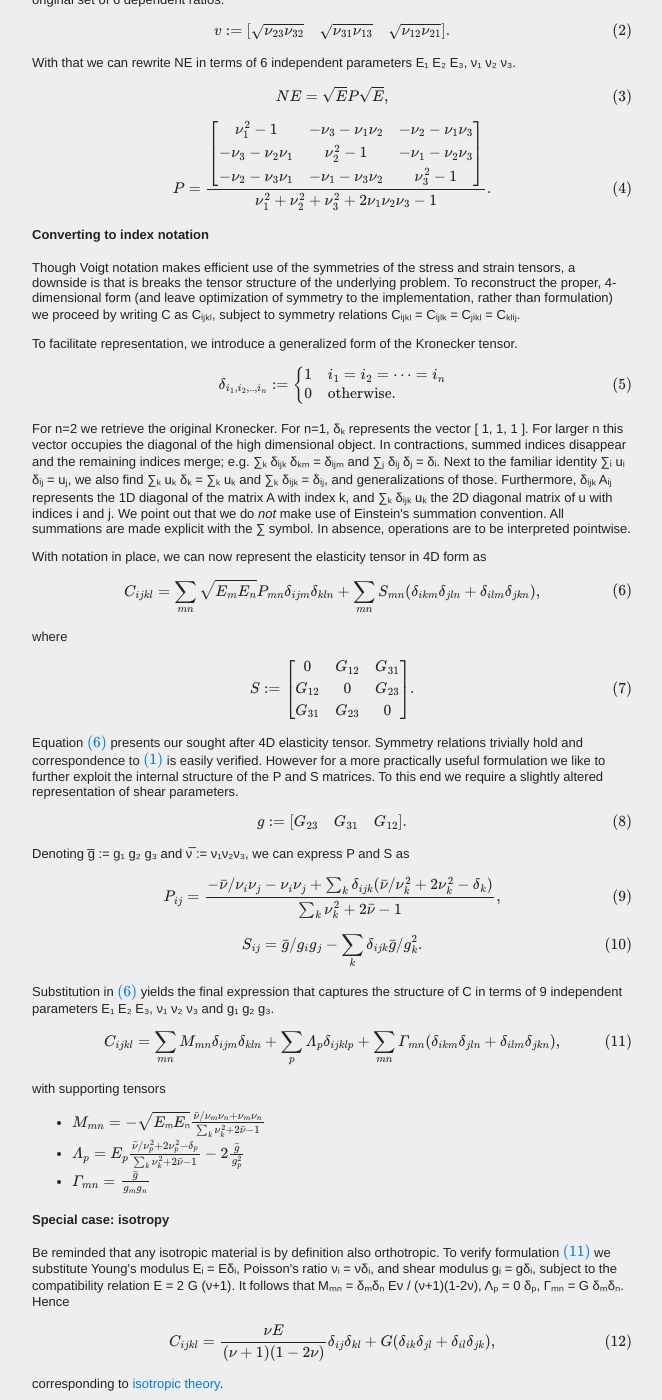
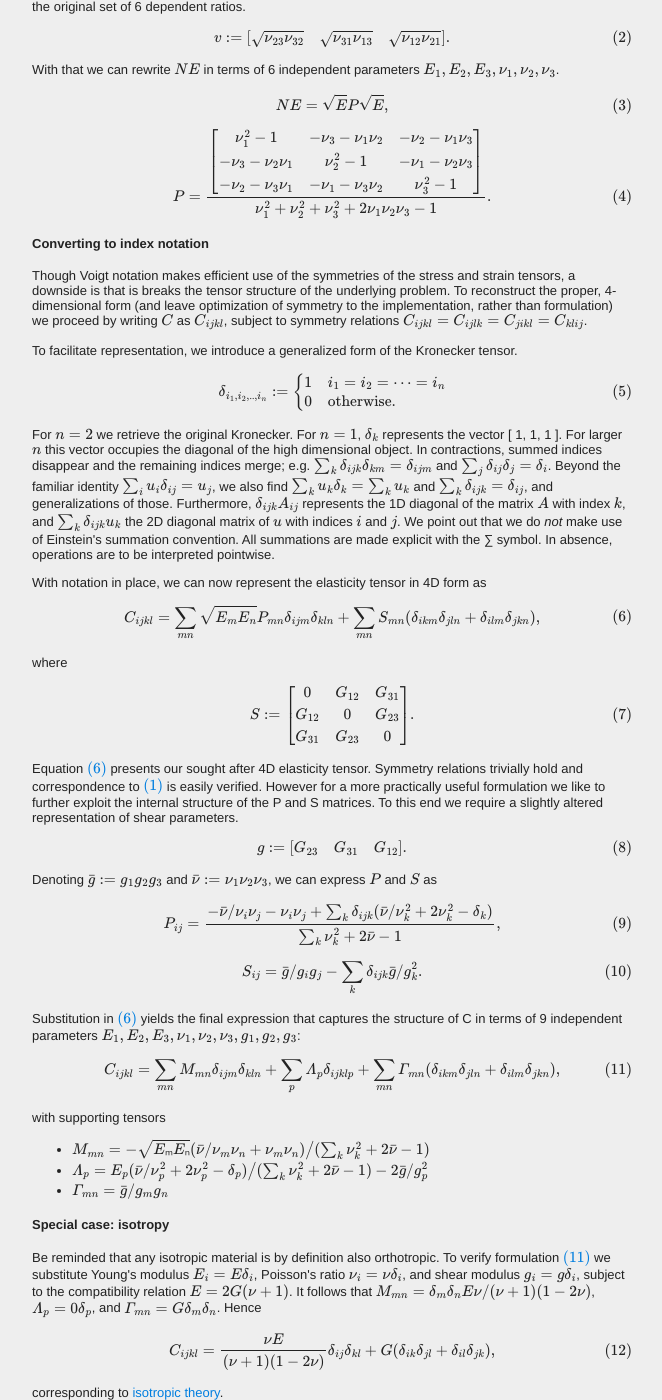
Before and after one commit to nutils/nutils.github.io, a Jekyll site: the page built from _posts/2014-03-06-orthotropic.html, in a window 1280 px wide and 1400 px high, scrolled down 789 px. Shown: the whole window, without its empty margins (308-970 px from the left). Built offline with Jekyll 4.4.1, drawn with Linux system fonts in a browser that asks for light colours; Markdown is read by kramdown in place of the engine named in the settings; formulas are drawn with MathJax 3; some of the changed text lies outside the part shown.

Commit message:
changed utf-8 maths for mathjax

```diff
--- a/_posts/2014-03-06-orthotropic.html
+++ b/_posts/2014-03-06-orthotropic.html
@@ -21,10 +21,10 @@ elasticity tensor in the preferred fourth-order form.</p>
 <h4>Starting point: Voigt notation</h4>
 
 <p>A convenient parameterization with clear physical relevance is the set of
-Young moduli E₁ E₂ E₃, shear moduli G₁₂ G₂₃ G₃₁, and Poisson's ratios ν₁₂ ν₂₃
-ν₃₁ and ν₂₁ ν₃₂ ν₁₃, with three interdependence relations ∑ⱼ Eⱼ νᵢⱼ = ∑ᵢ Eᵢ
-νⱼᵢ. In terms of these 12 dependent parameters, the elasticity tensor can be
-written in <a
+Young moduli `E_1, E_2, E_3`, shear moduli `G_{23}, G_{31}, G_{12}`, and Poisson's
+ratios `ν_{23}, ν_{31}, ν_{12}` and `ν_{32}, ν_{13}, ν_{21}`, with three
+interdependence relations `\sum_j E_j ν_{ij} = \sum_i E_i ν_{ji}`. In terms of
+these 12 dependent parameters, the elasticity tensor can be written in <a
 href="http://en.wikipedia.org/wiki/Voigt_notation">Voigt notation</a> as the
 following 6x6 symmetric matrix
 ``C := \begin{bmatrix} N E & 0 \\ 0 & G \end{bmatrix}, \label{voigt}`` where
@@ -34,12 +34,12 @@ G := \begin{bmatrix} G_{23} & 0 & 0 \\ 0 & G_{31} & 0 \\ 0 & 0 & G_{12} \end{bma
 For derivations see for example <a
 href="https://en.wikipedia.org/wiki/Orthotropic_material#Stiffness_and_compliance_matrices_in_orthotropic_elasticity">wikipedia</a>.</p>
 
-<p>Note that N E = E Nᵀ, owing to the relation between ν₂₃ ν₃₁ ν₁₂ and their
-counterpart ν₃₂ ν₁₃ ν₂₁. An alternative parameterisation is obtained by
-introducing the vector of symmetrized ratios to replace the original set of 6
-dependent ratios.
+<p>Note that `N E = E N^T`, owing to the relation between `ν_{23}, ν_{31},
+ν_{12}` and their counterprt `ν_{32}, ν_{13}, ν_{21}`. An alternative
+parameterisation is obtained by introducing the vector of symmetrized ratios to
+replace the original set of 6 dependent ratios.
 ``v := \begin{bmatrix} \sqrt{ν_{23}ν_{32}} & \sqrt{ν_{31}ν_{13}} & \sqrt{ν_{12}ν_{21}} \end{bmatrix}.``
-With that we can rewrite NE in terms of 6 independent parameters E₁ E₂ E₃, ν₁ ν₂ ν₃.
+With that we can rewrite `NE` in terms of 6 independent parameters `E_1, E_2, E_3, ν_1, ν_2, ν_3`.
 ``NE = \sqrt{E} P \sqrt{E},``
 ``P = \frac { \begin{bmatrix} ν_1^2-1 & -ν_3 - ν_1 ν_2 &  -ν_2 - ν_1 ν_3 \\
 -ν_3 - ν_2 ν_1 & ν_2^2-1 & -ν_1 - ν_2 ν_3 \\
@@ -53,22 +53,24 @@ With that we can rewrite NE in terms of 6 independent parameters E₁ E₂ E₃,
 and strain tensors, a downside is that is breaks the tensor structure of the
 underlying problem. To reconstruct the proper, 4-dimensional form (and leave
 optimization of symmetry to the implementation, rather than formulation) we
-proceed by writing C as Cᵢⱼₖₗ, subject to symmetry relations Cᵢⱼₖₗ = Cᵢⱼₗₖ =
-Cⱼᵢₖₗ = Cₖₗᵢⱼ.</p>
+proceed by writing `C` as `C_{ijkl}`, subject to symmetry relations `C_{ijkl} =
+C_{ijlk} = C_{jikl} = C_{klij}`.</p>
 
 <p>To facilitate representation, we introduce a generalized form of the
 Kronecker tensor.
 ``δ_{i_1,i_2,‥,i_n} := \begin{cases} 1 & i_1 = i_2 = \cdots = i_n \\ 0 & \text{otherwise}. \end{cases}``
-For n=2 we retrieve the original Kronecker. For n=1, δₖ represents the vector [
-1, 1, 1 ]. For larger n this vector occupies the diagonal of the high
+For `n=2` we retrieve the original Kronecker. For `n=1`, `δ_k` represents the
+vector [ 1, 1, 1 ]. For larger `n` this vector occupies the diagonal of the high
 dimensional object. In contractions, summed indices disappear and the remaining
-indices merge; e.g. ∑ₖ δᵢⱼₖ δₖₘ = δᵢⱼₘ and ∑ⱼ δᵢⱼ δⱼ = δᵢ. Next to the familiar
-identity ∑ᵢ uᵢ δᵢⱼ = uⱼ, we also find ∑ₖ uₖ δₖ = ∑ₖ uₖ and ∑ₖ δᵢⱼₖ = δᵢⱼ, and
-generalizations of those. Furthermore, δᵢⱼₖ Aᵢⱼ represents the 1D diagonal of
-the matrix A with index k, and ∑ₖ δᵢⱼₖ uₖ the 2D diagonal matrix of u with
-indices i and j. We point out that we do <em>not</em> make use of Einstein's
-summation convention. All summations are made explicit with the ∑ symbol. In
-absence, operations are to be interpreted pointwise.</p>
+indices merge; e.g. `\sum_k δ_{ijk} δ_{km} = δ_{ijm}` and `\sum_j δ_{ij} δ_j =
+δ_i`. Beyond the familiar identity `\sum_i u_i δ_{ij} = u_j`, we also find
+`\sum_k u_k δ_k = \sum_k u_k` and `\sum_k δ_{ijk} = δ_{ij}`, and
+generalizations of those. Furthermore, `δ_{ijk} A_{ij}` represents the 1D
+diagonal of the matrix `A` with index `k`, and `\sum_k δ_{ijk} u_k` the 2D
+diagonal matrix of `u` with indices `i` and `j`. We point out that we do
+<em>not</em> make use of Einstein's summation convention. All summations are
+made explicit with the ∑ symbol. In absence, operations are to be interpreted
+pointwise.</p>
 
 <p>With notation in place, we can now represent the elasticity tensor in 4D form as
 ``C_{ijkl} = \sum_{mn} \sqrt{ E_m E_n } P_{mn} δ_{ijm} δ_{kln} + \sum_{mn} S_{mn} ( δ_{ikm} δ_{jln} + δ_{ilm} δ_{jkn} ), \label{ortho}``
@@ -82,28 +84,29 @@ verified. However for a more practically useful formulation we like to further
 exploit the internal structure of the P and S matrices. To this end we require
 a slightly altered representation of shear parameters.
 ``g := \begin{bmatrix} G_{23} & G_{31} & G_{12} \end{bmatrix}.``
-Denoting g̅ := g₁ g₂ g₃ and ν̅ := ν₁ν₂ν₃, we can express P and S as
-``P_{ij} = \frac { -\bar{ν} / ν_i ν_j - ν_i ν_j + \sum_k δ_{ijk} ( \bar{ν}/ν_k^2 + 2ν_k^2 - δ_k ) } { \sum_k ν_k^2 + 2 \bar{ν} - 1 },``
-``S_{ij} = \bar{g} / g_i g_j - \sum_k δ_{ijk} \bar{g} / g_k^2.``
+Denoting `\bar g := g_1 g_2 g_3` and `\bar ν := ν_1 ν_2 ν_3`, we can express
+`P` and `S` as
+``P_{ij} = \frac { -\bar ν / ν_i ν_j - ν_i ν_j + \sum_k δ_{ijk} ( \bar ν / ν_k^2 + 2ν_k^2 - δ_k ) } { \sum_k ν_k^2 + 2 \bar ν - 1 },``
+``S_{ij} = \bar g / g_i g_j - \sum_k δ_{ijk} \bar g / g_k^2.``
 Substitution in \eqref{ortho} yields the final expression that captures
-the structure of C in terms of 9 independent parameters E₁ E₂ E₃, ν₁ ν₂ ν₃ and
-g₁ g₂ g₃.
+the structure of C in terms of 9 independent parameters `E_1, E_2, E_3, ν_1,
+ν_2, ν_3, g_1, g_2, g_3`:
 ``C_{ijkl} = \sum_{mn} Μ_{mn} δ_{ijm} δ_{kln} + \sum_p Λ_p δ_{ijklp} + \sum_{mn} Γ_{mn} ( δ_{ikm} δ_{jln} + δ_{ilm} δ_{jkn} ), \label{ortho2}``
 with supporting tensors
 </p>
 <ul>
-<li>`Μ_{mn} = -\sqrt{Eₘ Eₙ} \frac { \bar{ν} / ν_m ν_n  + ν_m ν_n } { \sum_k ν_k^2 + 2 \bar{ν} - 1 }`</li>
-<li>`Λ_p = E_p \frac { \bar{ν} / ν_p^2 + 2ν_p^2 - δ_p } { \sum_k ν_k^2 + 2 \bar{ν} - 1 } - 2 \frac { \bar{g} } { g_p^2 }`</li>
-<li>`Γ_{mn} = \frac { \bar{g} } { g_m g_n }`</li>
+<li>`Μ_{mn} = -\sqrt{Eₘ Eₙ} ( \bar ν / ν_m ν_n  + ν_m ν_n ) \big/ ( \sum_k ν_k^2 + 2 \bar ν - 1 )`</li>
+<li>`Λ_p = E_p ( \bar ν / ν_p^2 + 2ν_p^2 - δ_p ) \big/ ( \sum_k ν_k^2 + 2 \bar ν - 1 ) - 2 \bar g / g_p^2`</li>
+<li>`Γ_{mn} = \bar g / g_m g_n`</li>
 </ul>
 
 <h4>Special case: isotropy</h4>
 
 <p>Be reminded that any isotropic material is by definition also orthotropic.
-To verify formulation \eqref{ortho2} we substitute Young's modulus Eᵢ = Eδᵢ,
-Poisson's ratio νᵢ = νδᵢ, and shear modulus gᵢ = gδᵢ, subject to the
-compatibility relation E = 2 G (ν+1). It follows that Μₘₙ = δₘδₙ Eν /
-(ν+1)(1-2ν), Λₚ = 0 δₚ, Γₘₙ = G δₘδₙ. Hence
+To verify formulation \eqref{ortho2} we substitute Young's modulus `E_i = E δ_i`,
+Poisson's ratio `ν_i = ν δ_i`, and shear modulus `g_i = g δ_i`, subject to the
+compatibility relation `E = 2 G (ν+1)`. It follows that `Μ_{mn} = δ_m δ_n E ν /
+(ν+1) (1-2ν)`, `Λ_p = 0 δ_p`, and `Γ_{mn} = G δ_m δ_n`. Hence
 ``C_{ijkl} = \frac {ν E} {(ν+1)(1-2ν)} δ_{ij} δ_{kl} + G ( δ_{ik} δ_{jl} + δ_{il} δ_{jk} ),``
 corresponding to <a href="http://en.wikipedia.org/wiki/Hooke%27s_law#Isotropic_materials">isotropic theory</a>.
 </p>
@@ -112,7 +115,7 @@ corresponding to <a href="http://en.wikipedia.org/wiki/Hooke%27s_law#Isotropic_m
 
 <p>In practical application the elasticity tensor typically shows up in
 contraction with the strain tensor, typically taken to be the symmetric
-gradient of the displacement field u. Employing various Kronecker contraction
+gradient of the displacement field `u`. Employing various Kronecker contraction
 identities this results in the following concise expression.
 ``σ_{ij} = C_{ijkl} u_{k,l} = \sum_m \left( \sum_n Μ_{mn} u_{n,n} + Λ_m u_{m,m} \right) δ_{ijm} + Γ_{ij} ( u_{i,j} + u_{j,i} ).``
 </p>
```
